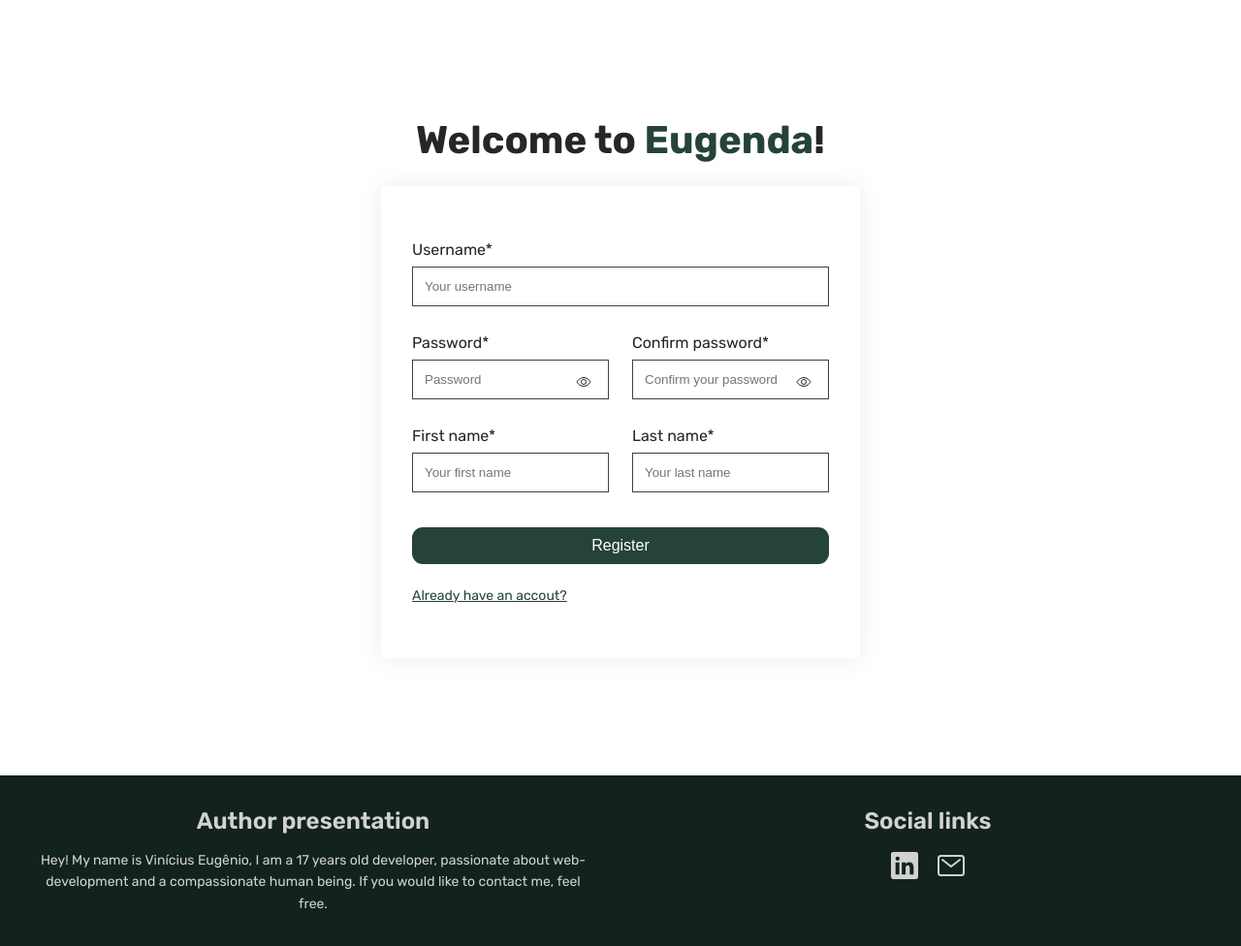
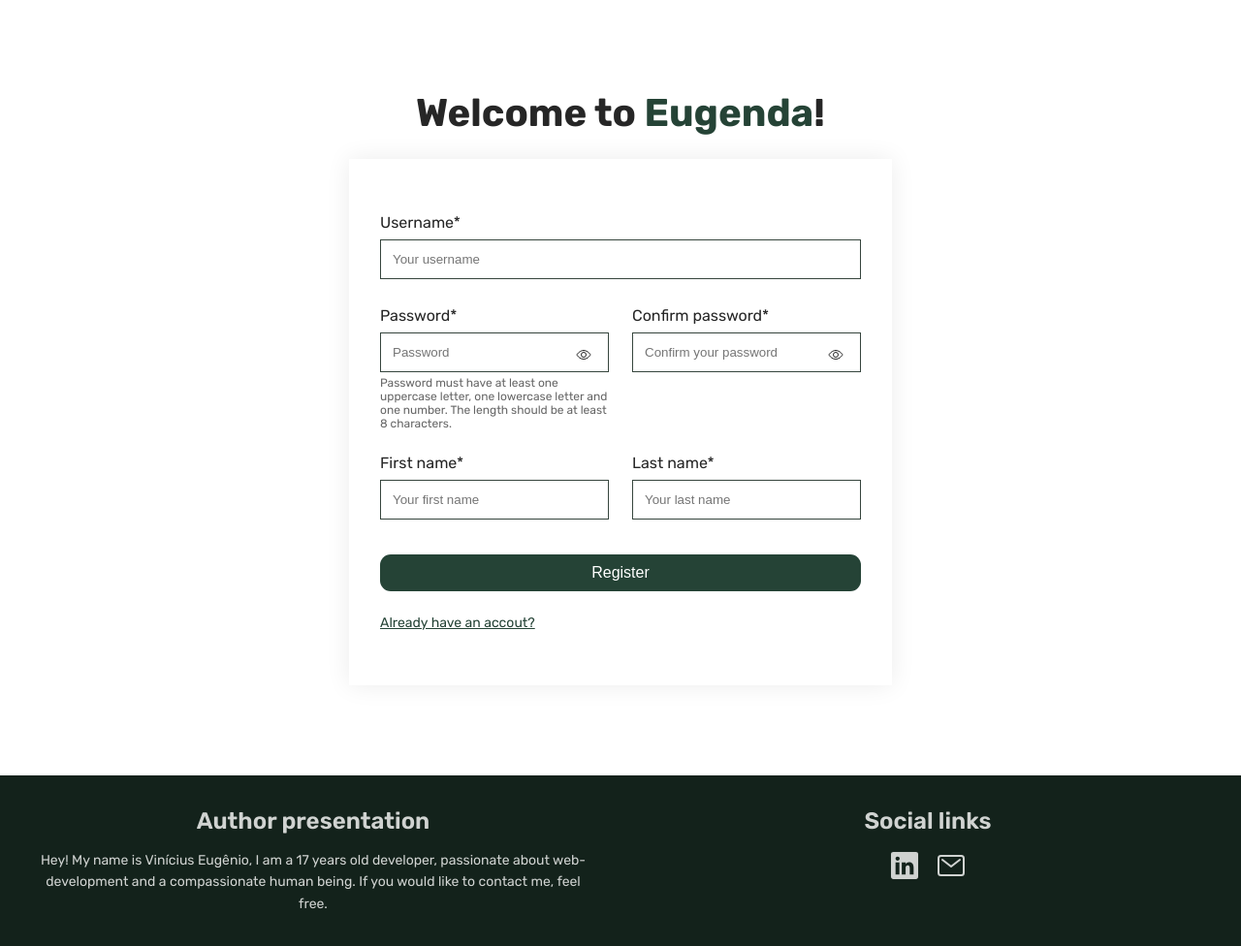
Before and after one commit to eugencius/eugenda, a Django app: page /register/ in a window 1280 px wide. Shown: the whole page at 97% size. Run offline with Django 5.2, Linux system fonts and the light colour scheme; parts of the project's set-up code (start-up, migrations or seed data) failed here and were passed over.

Commit message:
Implement validation of strong password in register form

```diff
--- a/accounts/forms.py
+++ b/accounts/forms.py
@@ -1,9 +1,16 @@
 from django import forms
 from django.contrib.auth import get_user_model
-
+import re
 from templates.static.utils import set_placeholder
 
 User = get_user_model()
+
+
+def strong_password_validator(password):
+    regex = re.compile(r"^(?=.*[a-z])(?=.*[A-Z])(?=.*[0-9]).{8,}$")
+
+    if not regex.match(password):
+        raise forms.ValidationError("Your password did not met the requirements.")
 
 
 class LoginForm(forms.ModelForm):
@@ -16,26 +23,28 @@
     def __init__(self, *args, **kwargs):
         super().__init__(*args, **kwargs)
 
-        set_placeholder(self.fields['username'], 'Your username')
-        set_placeholder(self.fields['password'], 'Password')
-        set_placeholder(
-            self.fields['confirm_password'], 'Confirm your password')
-        set_placeholder(self.fields['first_name'], 'Your first name')
-        set_placeholder(self.fields['last_name'], 'Your last name')
+        set_placeholder(self.fields["username"], "Your username")
+        set_placeholder(self.fields["password"], "Password")
+        set_placeholder(self.fields["confirm_password"], "Confirm your password")
+        set_placeholder(self.fields["first_name"], "Your first name")
+        set_placeholder(self.fields["last_name"], "Your last name")
 
         self.fields["first_name"].required = True
         self.fields["last_name"].required = True
 
         for field_name in self.fields:
-            self.fields[field_name].widget.attrs.update(
-                {'class': 'field-input'})
+            self.fields[field_name].widget.attrs.update({"class": "field-input"})
 
+    password = forms.CharField(
+        widget=forms.PasswordInput(),
+        validators=[strong_password_validator],
+        help_text="Password must have at least one uppercase letter, one lowercase letter and one number. The length should be at least 8 characters.",
+    )
     confirm_password = forms.CharField(widget=forms.PasswordInput())
 
     class Meta:
         model = User
-        fields = ["username", 'password',
-                  'confirm_password', 'first_name', 'last_name']
+        fields = ["username", "password", "confirm_password", "first_name", "last_name"]
 
         widgets = {
             "password": forms.PasswordInput(),
@@ -44,30 +53,34 @@
     def clean(self):
         cleaned_data = self.cleaned_data
 
-        first_name = cleaned_data.get('first_name')
-        last_name = cleaned_data.get('last_name')
+        first_name = cleaned_data.get("first_name")
+        last_name = cleaned_data.get("last_name")
         password = cleaned_data.get("password")
         confirm_password = cleaned_data.get("confirm_password")
 
         if first_name == last_name:
-            raise forms.ValidationError({
-                'first_name': 'First and last name cannot be equal',
-                'last_name': 'First and last name cannot be equal',
-            })
+            raise forms.ValidationError(
+                {
+                    "first_name": "First and last name cannot be equal",
+                    "last_name": "First and last name cannot be equal",
+                }
+            )
 
-        if password != confirm_password:
-            raise forms.ValidationError({
-                'password': 'The both password fields must be equal',
-                'confirm_password': 'The both password fields must be equal',
-            })
+        if password and confirm_password and password != confirm_password:
+            raise forms.ValidationError(
+                {
+                    "password": "The both password fields must be equal",
+                    "confirm_password": "The both password fields must be equal",
+                }
+            )
 
     def clean_username(self):
-        username = self.cleaned_data.get('username')
+        username = self.cleaned_data.get("username")
         exists = User.objects.filter(username=username).exists()
 
         if exists:
             raise forms.ValidationError(
-                "This username is already being used", code='invalid'
+                "This username is already being used", code="invalid"
             )
 
         return username
--- a/accounts/templates/accounts/register.html
+++ b/accounts/templates/accounts/register.html
@@ -20,6 +20,12 @@
                 <input class="field-input" type="password" id="{{ field.name }}" name="{{ field.name }}" placeholder="{{ field.field.widget.attrs.placeholder }}" required>
                 <ion-icon class="password-show-icon" name="eye-outline"></ion-icon>
               </div>
+
+              {% if field.help_text %}
+                <p class="form-help-text">
+                  {{ field.help_text }}
+                </p>
+              {% endif %}
             {% else %}
               {{ field }}
             {% endif %}
--- a/templates/static/css/styles.css
+++ b/templates/static/css/styles.css
@@ -158,8 +158,13 @@
 /* Auth form components */
 /* ************************** */
 
+.form-help-text {
+  font-size: 1.2rem;
+  color: #666;
+}
+
 .form-error {
-  font-size: 1.4rem;
+  font-size: 1.2rem;
   color: #f00;
 }
 
@@ -181,6 +186,7 @@
 
 .form-box {
   display: block;
+  max-width: 56rem;
   padding: 5.6rem 3.2rem;
   box-shadow: 0px 0px 2.4rem rgba(0, 0, 0, 0.08);
 }
```
